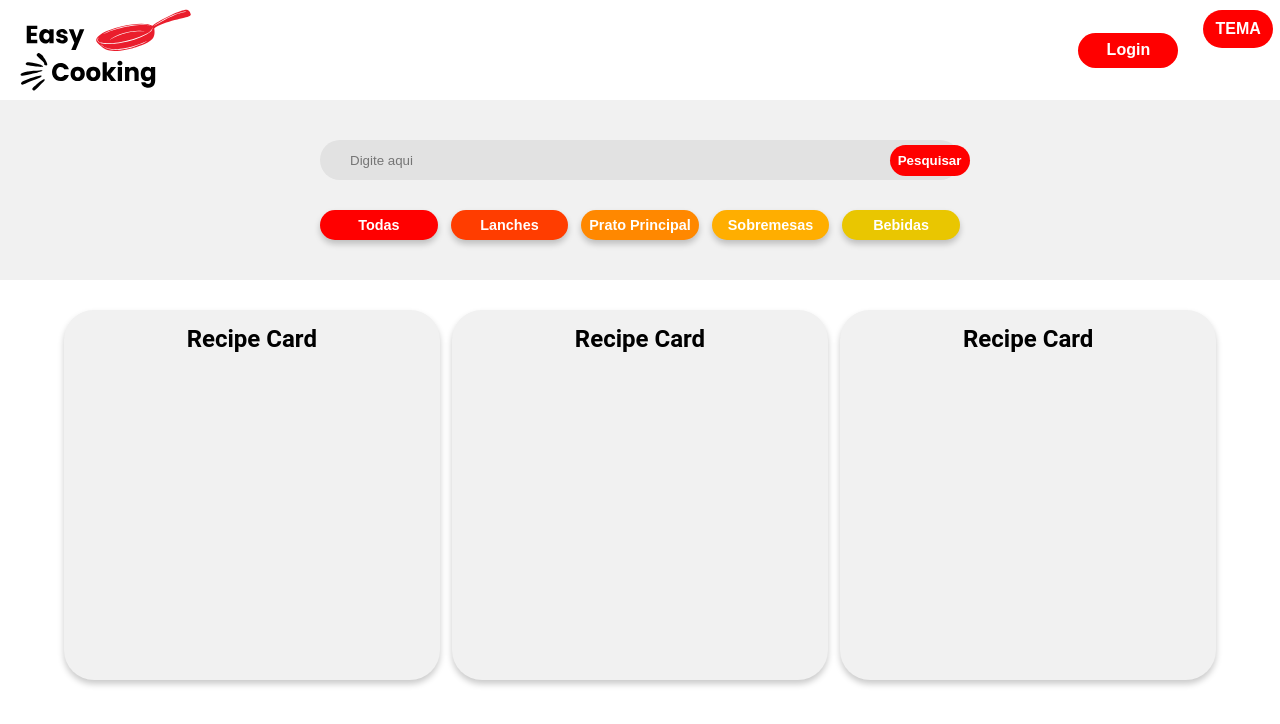
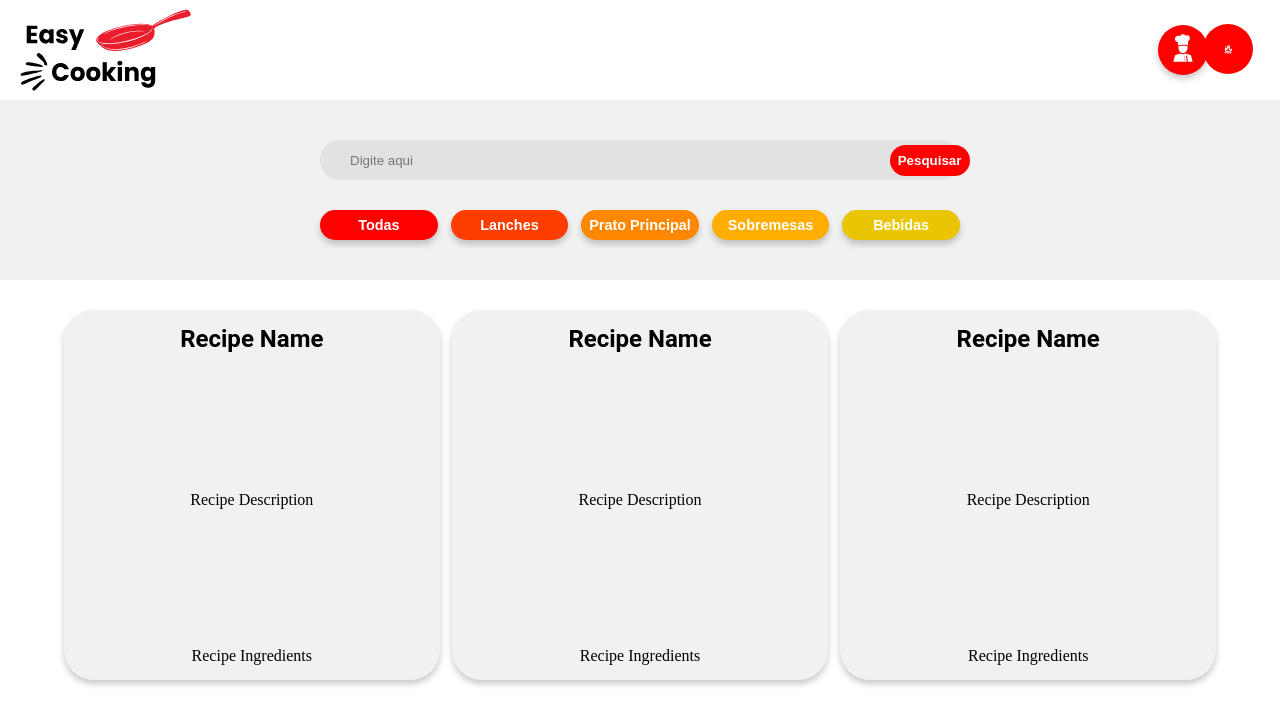
Before and after one commit to yurijacome/EasyCooking_1.0, a React (Create React App) app: page / in a window 1280 px wide. Shown: the top 724 px of the page. Built offline with nearby package versions, Linux system fonts and the light colour scheme.

Commit message:
themebutton

```diff
--- a/package.json
+++ b/package.json
@@ -4,8 +4,10 @@
   "private": true,
   "dependencies": {
     "formik": "^2.4.6",
+    "lucide-react": "^0.479.0",
     "react": "^17.0.2",
     "react-dom": "^17.0.2",
+    "react-icons": "^5.5.0",
     "react-router-dom": "^5.2.0",
     "react-scripts": "^5.0.1",
     "styled-components": "^6.1.15",
@@ -37,6 +39,6 @@
   "devDependencies": {
     "autoprefixer": "^10.4.21",
     "postcss": "^8.5.3",
-    "tailwindcss": "^4.0.13"
+    "tailwindcss": "^4.0.14"
   }
 }
--- a/src/components/header/header.jsx
+++ b/src/components/header/header.jsx
@@ -4,6 +4,7 @@ import { GlobalThemeContext } from '../../providers/models/theme/theme.jsx'; //
 import { useHistory } from 'react-router-dom';
 
 import { HeaderContainer } from "./styleHeader";
+import { UserArea } from '../userButton/userButton.jsx';
 
 import LogoBlack from '../../assets/logoBlack.svg';
 import LogoWhite from '../../assets/logoWhite.svg'; // Import LogoWhite for dark theme
@@ -16,9 +17,6 @@ const Header = () => {
     history.push('/');
   };
 
-  const handleLogin = () => {
-    history.push('/login');
-  };
 
   const { currentTheme } = useContext(GlobalThemeContext); // Use context to get theme switch function
 
@@ -29,7 +27,7 @@ const Header = () => {
       <img className="imgLogo"
       src={currentTheme === 'light' ? LogoBlack : LogoWhite} alt="Logo"
       onClick={handleHome} />
-      <button className="button" onClick={handleLogin}>Login</button>
+      <UserArea/>
     </HeaderContainer>
 
   );
--- a/src/components/header/styleHeader.js
+++ b/src/components/header/styleHeader.js
@@ -17,18 +17,6 @@ export const HeaderContainer = styled.header`
         cursor: pointer;
     }
 
-        button {
-            border: none;
-            height: 35px;
-            width: 100px;
-            border-radius: 35px;
-            margin-left: -15vh;
-            cursor: pointer;
-            font-size: 16px;
-
-
-
-        }
 
 
 
--- a/src/components/loginForm/loginForm.jsx
+++ b/src/components/loginForm/loginForm.jsx
@@ -1,10 +1,10 @@
 import React from 'react';
-
-
 
 import { Formik, Field, ErrorMessage } from 'formik';
 import * as Yup from 'yup';
+
 import { StyledForm } from './loginFormStyle';
+import { GiKnifeFork } from "react-icons/gi";
 
 const validationSchema = Yup.object().shape({
     email: Yup.string().required('Email is required'),
@@ -27,11 +27,11 @@ const LoginForm = () => {
                 <StyledForm>
                     <h1>Faça seu login </h1>
 
-                    <label>Email </label>
+                    <label> <GiKnifeFork/> Email </label>
                     <Field className="Field" name="email" placeholder="Email" />
                     <ErrorMessage name="email" component="span" />
 
-                    <label>Senha </label>
+                    <label> <GiKnifeFork/> Senha </label>
                     <Field className="Field" name="password" type="password" placeholder="Password" />
                     <ErrorMessage name="password" component="span" />
                     <button type="submit">Login</button>
--- a/src/components/recipeCard/recipeCard.jsx
+++ b/src/components/recipeCard/recipeCard.jsx
@@ -5,7 +5,9 @@ export const RecipeCard = () => {
     return (
     <>
     <RecipeCardContainer>
-        <h2>Recipe Card</h2>
+        <h2 className="RecipeName">Recipe Name</h2>
+        <p className="RecipeDescription">Recipe Description</p>
+        <p className="RecipeIngredients">Recipe Ingredients</p>
 
 
     </RecipeCardContainer>
--- a/src/components/registerForm/registerForm.jsx
+++ b/src/components/registerForm/registerForm.jsx
@@ -2,7 +2,9 @@ import React from 'react';
 
 import { Formik, Field, ErrorMessage } from 'formik';
 import * as Yup from 'yup';
+
 import { StyledForm } from './registerFormStyle';
+import { GiKnifeFork } from 'react-icons/gi';
 
 const validationSchema = Yup.object().shape({
 
@@ -39,19 +41,19 @@ const RegisterForm = () => {
                 <StyledForm>
                     <h1>Registrar</h1>
 
-                    <label>Email </label>
+                    <label> <GiKnifeFork/> Email </label>
                     <Field className="Field" name="email" placeholder="Email" />
                     <ErrorMessage name="email" component="span" />
 
-                    <label>Nome </label>
+                    <label> <GiKnifeFork/> Nome </label>
                     <Field className="Field" name="username" placeholder="Nome" />
                     <ErrorMessage name="username" component="span" />
 
-                    <label>Senha </label>
+                    <label> <GiKnifeFork/> Senha </label>
                     <Field className="Field" name="password" type="password" placeholder="Senha" />
                     <ErrorMessage name="password" component="span" />
 
-                    <label>Confirmar senha </label>
+                    <label> <GiKnifeFork/> Confirmar senha </label>
                     <Field className="Field" name="confirmPassword" type="password" placeholder="Confirm Password" />
                     <ErrorMessage name="confirmPassword" component="span" />
 
--- /dev/null
+++ b/src/components/themeButton/themeButton.jsx
@@ -0,0 +1,21 @@
+import React from 'react';
+import { useContext } from "react"; // Import useContext for theme management
+import { GlobalThemeContext } from '../../providers/models/theme/theme.jsx'; // Import the context
+
+import { StyledThemeButton } from "./themeButtonStyled"
+import { GiCampfire } from "react-icons/gi"; // Fogo aceso
+import { GoPrimitiveDot } from "react-icons/go"; // Boca apagada
+import { Circle } from "lucide-react"; // Boca apagada
+
+export const ThemeButton = () => {
+   const { getOpositeTheme } = useContext(GlobalThemeContext); // Use context to get theme switch function
+ const {currentTheme} = useContext(GlobalThemeContext);
+
+    return (
+    <>
+    <StyledThemeButton onClick={getOpositeTheme}>
+    {currentTheme === "light" ? <GiCampfire className='FireIcon' /> : <Circle />}
+    </StyledThemeButton>
+    </>
+    )
+}
--- /dev/null
+++ b/src/components/themeButton/themeButtonStyled.jsx
@@ -0,0 +1,27 @@
+import styled from 'styled-components';
+
+export const StyledThemeButton = styled.button`
+
+  display: flex;
+  align-items: center;
+  justify-content: center;
+
+  position: absolute;
+  top: 24px;
+  left: 94vw;
+  padding: 10px 20px;
+
+  border: none;
+  border-radius: 45px;
+
+  font-size: 16px;
+
+  width: 50px;
+  height: 50px;
+
+  .FireIcon{
+  width: 200px;
+  height: 200px;
+  }
+
+`;
--- /dev/null
+++ b/src/components/userButton/userButton.jsx
@@ -0,0 +1,44 @@
+import React from "react";
+import { useHistory } from 'react-router-dom';
+import { useState } from "react"; // Import useContext for theme management
+
+import { UserButton } from "./userButtonStyle";
+import { UserContainer } from "./userButtonStyle";
+import { GiCook } from "react-icons/gi";
+
+export const UserArea = () => {
+    const [open, setOpen] = useState(false);
+    const history = useHistory();
+
+    const handleLogin = () => {
+        history.push('/login');
+    };
+
+    const handleRegister = () => {
+        history.push('/register');
+    };
+
+    return (
+    <>
+        <UserButton onClick={() => setOpen(!open)}>
+            <GiCook className="userIcon" />
+        </UserButton>
+
+        {open && (
+            <UserContainer>
+
+                <button
+                onClick={handleLogin}>Login
+                </button>
+
+                <button
+                onClick={handleRegister}>Registrar
+                </button>
+
+            </UserContainer>)}
+
+
+
+    </>
+    );
+};
--- /dev/null
+++ b/src/components/userButton/userButtonStyle.jsx
@@ -0,0 +1,77 @@
+import styled from "styled-components";
+
+export const UserButton = styled.button`
+
+    border: none;
+    height: 50px;
+    width: 50px;
+    border-radius: 100px;
+    margin-left: -5vh;
+    cursor: pointer;
+    font-size: 16px;
+
+    transition: all 0.3s ease-in-out;
+    box-shadow: ${(props) => props.theme.boxShadow};
+
+    &:hover {
+    box-shadow: ${(props) => props.theme.boxShadowHover};
+    transform: translateY(-1px);
+    }
+
+    .userIcon{
+    width: 60%;
+    height: 60%;
+    color:${(props) => props.theme.colorIcon};
+    }
+
+
+
+
+
+
+
+
+`
+
+export const UserContainer = styled.div`
+    position: absolute;
+    display: flex;
+    flex-direction: column;
+    align-items: center;
+
+    width: 146px;
+    min-height:180px;
+
+    right:19vh;
+    top: 75px;
+
+
+    border:none;
+    border-radius: 30px;
+    transition: all 0.3s ease-in-out;
+    box-shadow: ${(props) => props.theme.boxShadowHard};
+
+
+    background-color:${props => props.theme.backgroundColorTwo};
+
+    Button{
+    width:70%;
+    height: 35px;
+
+    margin-top:10px;
+
+
+
+    border:none;
+    border-radius: 50px;
+    transition: all 0.3s ease-in-out;
+    box-shadow: ${(props) => props.theme.boxShadow};
+
+        &:hover {
+        box-shadow: ${(props) => props.theme.boxShadowHover};
+        transform: translateY(-2px);
+        }
+    }
+
+
+`
--- a/src/pages/home/home.jsx
+++ b/src/pages/home/home.jsx
@@ -1,21 +1,21 @@
 import React from 'react';
-import { useContext } from "react"; // Import useContext for theme management
-import { GlobalThemeContext } from '../../providers/models/theme/theme.jsx'; // Import the context
 
 import Header from '../../components/header/header';
 import { Container, RecipesContainer } from "./homeStyle.js";
-import StyledButton from '../../components/StyledButton';
+
+import { ThemeButton } from '../../components/themeButton/themeButton.jsx';
 import { FilterArea } from "../../components/filterArea/filterArea";
 import { RecipeCard } from "../../components/recipeCard/recipeCard";
+
+
 const Home = () => {
 
-  const { getOpositeTheme } = useContext(GlobalThemeContext); // Use context to get theme switch function
 
   return (
     <>
 
       <Container>
-        <StyledButton onClick={getOpositeTheme}>TEMA</StyledButton>
+        <ThemeButton/>
         <Header />
         <FilterArea />
         <RecipesContainer>
--- a/src/styles/GlobalStyle.jsx
+++ b/src/styles/GlobalStyle.jsx
@@ -16,12 +16,13 @@ const lightTheme = {
 
   boxShadow: "0 4px 6px rgba(0, 0, 0, 0.21)",
   boxShadowHover: "0 8px 12px rgba(0, 0, 0, 0.25)",
+  boxShadowHard: " 2px 8px 12px rgba(0, 0, 0, 0.4)",
 
 
   inputColor: "#E2E2E2",
   inputColorFilter: "#E2E2E2",
 
-  colorIcon: "#252525",
+  colorIcon: "rgb(255, 255, 255)",
   rating: "#f68f11",
   title: "#ea1d2cff",
 
@@ -45,11 +46,13 @@ const darkTheme = {
 
   boxShadow: "0 4px 6px rgba(255, 255, 255, 0.12)",
   boxShadowHover: "0 8px 12px rgba(255, 255, 255, 0.14)",
+  boxShadowHard: " 2px 8px 12px rgba(255, 255, 255, 0.23)",
+
 
   inputColor:"rgb(48, 48, 48)",
   inputColorFilter: "rgb(20, 20, 20)",
 
-  colorIcon: "#E2E2E2",
+  colorIcon: "rgb(255, 255, 255)",
   rating: "#ffc60a",
   title: "#cd131fff",
 
```
Also changed, not shown: 2 other files (tests, documents, lock files or other folders).
